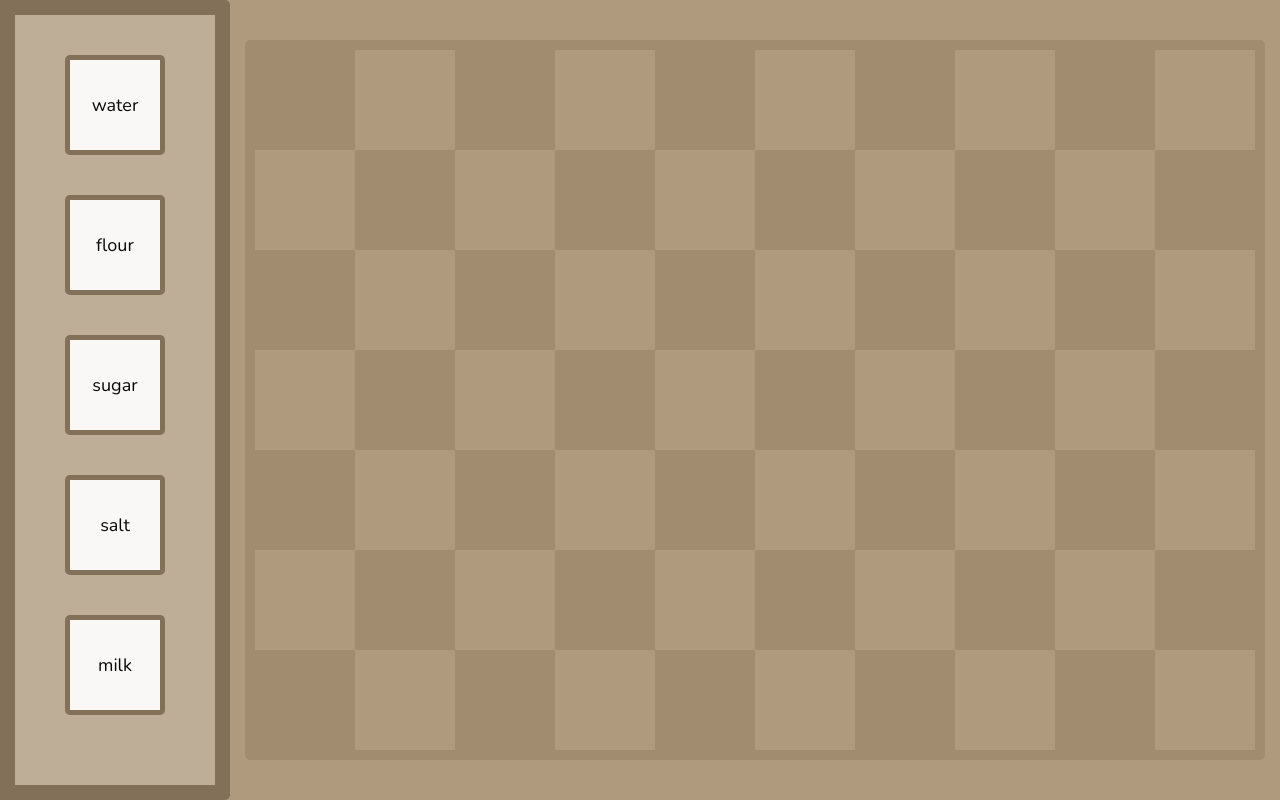
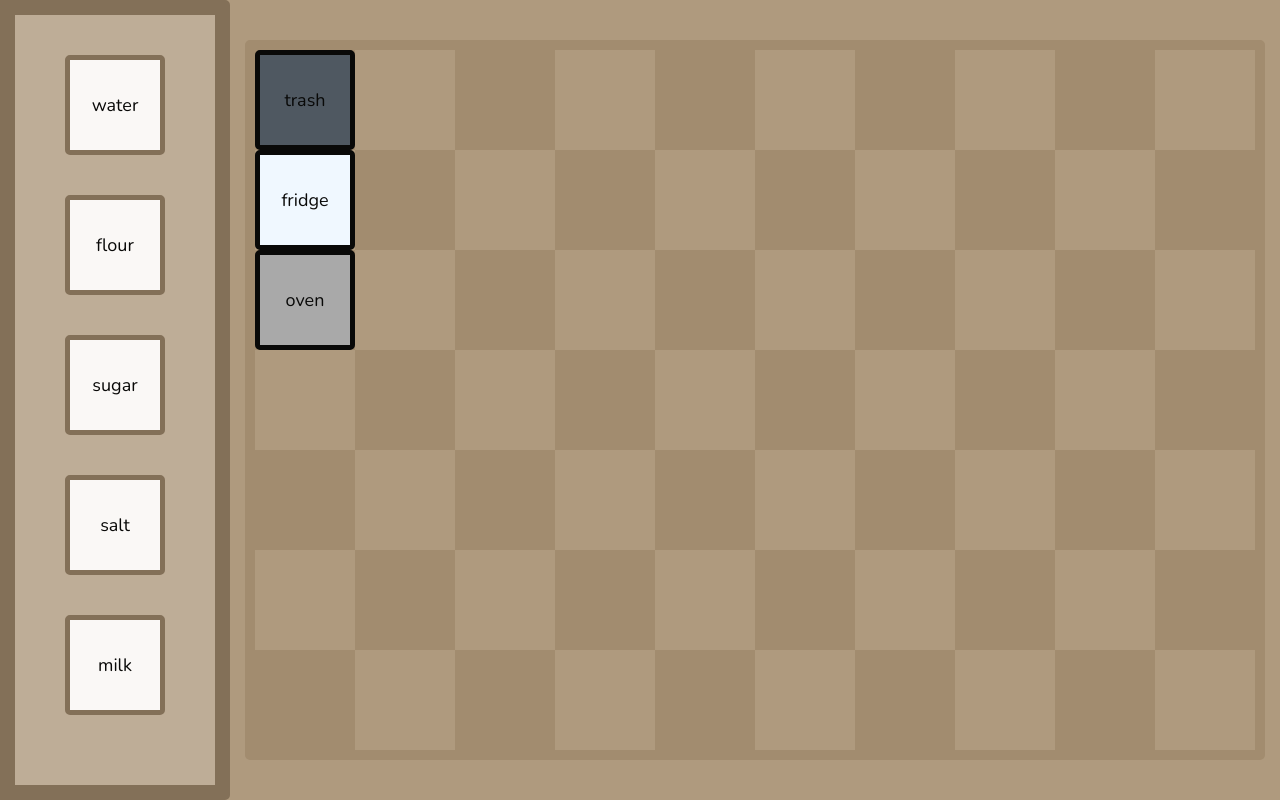
Before and after one commit to leyuh/little-chef, a React (Create React App) app: page /#/kitchen in a window 1280 px wide. Before the commit this address led to /. Built offline with nearby package versions, Linux system fonts and the light colour scheme.

Commit message:
appliances, recipes, trash

```diff
--- /dev/null
+++ b/src/components/Appliance.js
@@ -0,0 +1,18 @@
+import "../styles/Appliance.css";
+
+const Appliance = (props) => {
+    const {
+        appliance,
+        onItemClick
+    } = props;
+
+    return <div
+        id={appliance.name}
+        className={`grid-item appliance border0 text0`}
+        onClick={() => onItemClick(appliance, "appliance")}
+    >
+        <h1 className="text0">{appliance.name}</h1>
+    </div>
+}
+
+export default Appliance;
--- a/src/components/Checkerboard.js
+++ b/src/components/Checkerboard.js
@@ -6,14 +6,18 @@ import { TILE_SIZE } from "../modules/configs.js";
 import { BORDER_WIDTH } from "../modules/configs.js";
 
 import Ingredient from "./Ingredient.js";
+import Appliance from "./Appliance.js";
 
 const Checkerboard = (props) => {
     const {
         areaRef,
-        selectedIngredient,
-        setSelectedIngredient,
+        selectedItem,
+        setSelectedItem,
         workspaceIngredients,
-        setWorkspaceIngredients
+        setWorkspaceIngredients,
+        workspaceAppliances,
+        setWorkspaceAppliances,
+        onItemClick
     } = props;
 
 
@@ -55,37 +59,63 @@ const Checkerboard = (props) => {
                         width: `${TILE_SIZE}px`
                     }}
                     onClick={(e) => {
-                        if (selectedIngredient !== null) {
-                            setSelectedIngredient(null);
+                        if (selectedItem !== null) {
+                            setSelectedItem(null);
                         }
                     }}
                     onMouseEnter={(e) => {
-                        if (selectedIngredient !== null) {
+                        if (selectedItem !== null) {
                             console.log("!");
-                            setWorkspaceIngredients(prev => [...prev].map((ingredient, i) => {
-                                if (ingredient.key === selectedIngredient) {
-                                    return {
-                                        name: ingredient.name,
-                                        tile: `${x}-${y}`,
-                                        key: selectedIngredient
+                            if (selectedItem.type === "ingredient") {
+                                console.log(selectedItem, workspaceIngredients);
+                                setWorkspaceIngredients(prev => [...prev].map((ing, i) => {
+                                    if (ing.key === selectedItem.key) {
+                                        return {
+                                            name: ing.name,
+                                            tile: `${x}-${y}`,
+                                            key: selectedItem.key
+                                        }
                                     }
-                                }
-                                return ingredient;
-                            }));
+                                    return ing;
+                                }));
+                            } else if (selectedItem.type === "appliance") {
+                                setWorkspaceAppliances(prev => [...prev].map((app, i) => {
+                                    if (app.key === selectedItem.key) {
+                                        return {
+                                            name: app.name,
+                                            tile: `${x}-${y}`,
+                                            key: selectedItem.key
+                                        }
+                                    }
+                                    return app;
+                                }));
+                            }
+
                         }
                     }}
 
                 >
-                    {workspaceIngredients.filter((ingredient, i) => {
-                        return ingredient.tile === `${x}-${y}`;
-                    }).map((ingredient, i) => {
+                    {workspaceIngredients.filter((ing, i) => {
+                        return ing.tile === `${x}-${y}`;
+                    }).map((ing, i) => {
                         return <Ingredient
-                            ingredient={ingredient}
-                            generator={false}
-                            selectedIngredient={selectedIngredient}
-                            setSelectedIngredient={setSelectedIngredient}
+                            ingredient={ing}
+                            isGenerator={false}
+                            selectedItem={selectedItem}
+                            setSelectedItem={setSelectedItem}
                             workspaceIngredients={workspaceIngredients}
                             setWorkspaceIngredients={setWorkspaceIngredients}
+                            onItemClick={onItemClick}
+                            key={i}
+                        />
+                    })}
+
+                    {workspaceAppliances.filter((app, i) => {
+                        return app.tile === `${x}-${y}`;
+                    }).map((app, i) => {
+                        return <Appliance
+                            appliance={app}
+                            onItemClick={onItemClick}
                             key={i}
                         />
                     })}
--- a/src/modules/configs.js
+++ b/src/modules/configs.js
@@ -1,3 +1,29 @@
+export const DEFAULT_INGREDIENTS = [
+    "water",
+    "flour",
+    "sugar",
+    "salt",
+    "milk"
+];
+
+export const DEFAULT_APPLIANCES = [
+    {
+        name: "oven",
+        tile: `${2}-${0}`,
+        key: 0
+    },
+    {
+        name: "fridge",
+        tile: `${1}-${0}`,
+        key: 1
+    },
+    {
+        name: "trash",
+        tile: `${0}-${0}`,
+        key: 2
+    }
+];
+
 // CHECKERBOARD
 export const TILE_SIZE = 100;
 export const BORDER_WIDTH = 10;
--- /dev/null
+++ b/src/modules/ingredients.js
@@ -0,0 +1,26 @@
+const INGREDIENTS = {
+    "water": {
+        "icon": "",
+        "category": "liquids"
+    },
+    "milk": {
+        "icon": "",
+        "category": "dairy"
+    },
+    "sugar": {
+        "icon": "",
+        "category": "baking"
+    },
+    "salt": {
+        "icon": "",
+        "category": "baking"
+    },
+    "flour": {
+        "icon": "",
+        "category": "baking"
+    }
+
+
+}
+
+export default INGREDIENTS;
--- /dev/null
+++ b/src/modules/recipes.js
@@ -0,0 +1,16 @@
+const RECIPES = {
+    "yogurt": {
+        "appliance": "fridge",
+        "ingredients": ["milk", "sugar"],
+        "icon": "",
+        "category": "dairy"
+    },
+    "cheese": {
+        "appliance": undefined,
+        "ingredients": ["milk", "salt"],
+        "icon": "",
+        "category": "dairy"
+    },
+}
+
+export default RECIPES;
--- a/src/pages/Kitchen.js
+++ b/src/pages/Kitchen.js
@@ -5,24 +5,102 @@ import "../styles/Kitchen.css";
 import Checkerboard from "../components/Checkerboard.js";
 import Ingredient from "../components/Ingredient.js";
 
+import INGREDIENTS from "../modules/ingredients.js";
+import RECIPES from "../modules/recipes.js";
+
+import { DEFAULT_INGREDIENTS, DEFAULT_APPLIANCES } from "../modules/configs.js";
+
 const Kitchen = (props) => {
     const {
     } = props;
 
-    const DEFAULT_INGREDIENTS = [
-        "water",
-        "flour",
-        "sugar",
-        "salt",
-        "milk"
-    ];
 
-    const [selectedIngredient, setSelectedIngredient] = useState(null);
+    const [unlockedIngredients, setUnlockedIngredients] = useState(DEFAULT_INGREDIENTS);
+
+    const [selectedItem, setSelectedItem] = useState(null);
 
 
     const [workspaceIngredients, setWorkspaceIngredients] = useState([]);
+    const [workspaceAppliances, setWorkspaceAppliances] = useState(DEFAULT_APPLIANCES);
 
     const workspaceRef = useRef(null);
+
+    const createRecipeIfItExists = (selectedWorkspaceItem) => {
+        let sameTileIngredients = workspaceIngredients.filter((ing, i) => {
+            return ing.tile === selectedWorkspaceItem.tile;
+        })
+        let sameTileAppliance = workspaceAppliances.find(app => app.tile === selectedWorkspaceItem.tile);
+
+        console.log(sameTileIngredients);
+
+        let includesAll = (arr, values) => values.every(val => arr.includes(val));
+        console.log(sameTileAppliance);
+        let recipeName = Object.keys(RECIPES).find(recipeName => includesAll(sameTileIngredients.map(ing => ing.name), RECIPES[recipeName].ingredients) && (RECIPES[recipeName].appliance === sameTileAppliance?.name));
+
+        if (recipeName) {
+            console.log("recipe found");
+            setSelectedItem(null);
+
+            if (unlockedIngredients.indexOf(recipeName) === -1) {
+                setUnlockedIngredients(prev => [...prev, recipeName]);
+            }
+
+            setWorkspaceIngredients(prev => {
+                let newIngs = [...prev].filter((ing, i) => sameTileIngredients.indexOf(ing) === -1);
+                newIngs.push({
+                    name: recipeName,
+                    tile: selectedWorkspaceItem.tile,
+                    key: newIngs.length + workspaceAppliances.length
+                });
+                return newIngs;
+            });
+
+        }
+    }
+
+    const trashItemIfNecessary = (selectedWorkspaceItem) => {
+        let trash = workspaceAppliances.find(app => app.name === "trash");
+
+        if (selectedItem.type === "ingredient" && selectedWorkspaceItem.tile === trash.tile) {
+            setWorkspaceIngredients(prev => [...prev].filter((ing, i) => ing.key !== selectedItem.key));
+            setSelectedItem(null);
+        }
+    }
+
+    const onItemClick = (item, type, isGenerator = false) => {
+        console.log("click", selectedItem);
+        if (selectedItem === null) {
+            console.log(item.key);
+
+            let key = item.key;
+
+            if (type === "ingredient" && isGenerator) {
+                key = workspaceIngredients.length + workspaceAppliances.length;
+                console.log(key);
+                setWorkspaceIngredients(prev => [...prev, {
+                    name: item.name,
+                    tile: null,
+                    key: key
+                }]);
+            }
+
+            setSelectedItem({
+                key,
+                type
+            });
+        } else {
+            let selectedWorkspaceItem = workspaceIngredients.find(ing => ing.key === selectedItem.key);
+
+            // if ingredients on tile form recipe, create it
+            console.log(type);
+            if (type === "ingredient") {
+                createRecipeIfItExists(selectedWorkspaceItem);
+            }
+
+            // if selected item is ingredient and on same tile on trash, trash selected item
+            trashItemIfNecessary(selectedWorkspaceItem)
+        }
+    }
 
     useEffect(() => {
         console.log(workspaceIngredients);
@@ -32,17 +110,18 @@ const Kitchen = (props) => {
 
         <div id="ingredients-div" className="bg4 border1">
             <ul id="ingredients-list">
-                {DEFAULT_INGREDIENTS.map((val, i) => { return {
+                {unlockedIngredients.map((val, i) => { return {
                     name: val
                 }}).map((ing, i) => {
                     return <li className="ingredient-li" key={i}>
                         <Ingredient
                             ingredient={ing}
-                            generator={true}
-                            selectedIngredient={selectedIngredient}
-                            setSelectedIngredient={setSelectedIngredient}
+                            isGenerator={true}
+                            selectedItem={selectedItem}
+                            setSelectedItem={setSelectedItem}
                             workspaceIngredients={workspaceIngredients}
                             setWorkspaceIngredients={setWorkspaceIngredients}
+                            onItemClick={onItemClick}
                         />
                     </li>
                 })}
@@ -52,10 +131,13 @@ const Kitchen = (props) => {
         <div id="workspace" ref={workspaceRef}>
             <Checkerboard
                 areaRef={workspaceRef}
-                selectedIngredient={selectedIngredient}
-                setSelectedIngredient={setSelectedIngredient}
+                selectedItem={selectedItem}
+                setSelectedItem={setSelectedItem}
                 workspaceIngredients={workspaceIngredients}
                 setWorkspaceIngredients={setWorkspaceIngredients}
+                workspaceAppliances={workspaceAppliances}
+                setWorkspaceAppliances={setWorkspaceAppliances}
+                onItemClick={onItemClick}
             />
         </div>
 
--- /dev/null
+++ b/src/styles/Appliance.css
@@ -0,0 +1,11 @@
+#oven {
+    background-color: rgb(169, 169, 169);
+}
+
+#fridge {
+    background-color: aliceblue;
+}
+
+#trash {
+    background-color: rgb(79, 88, 97);
+}
--- a/src/styles/Kitchen.css
+++ b/src/styles/Kitchen.css
@@ -50,3 +50,26 @@
     top: 0px;
     left: 0px;
 }
+
+.grid-item {
+    height: 100%;
+    width: 100%;
+    position: relative;
+    display: flex;
+    border-radius: 5px;
+    border-width: 5px;
+    border-style: solid;
+    overflow: hidden;
+    justify-content: center;
+    align-items: center;
+    box-sizing: border-box;
+}
+
+.grid-item > h1 {
+    font-size: 18px;
+    font-weight: 400;
+}
+
+.grid-item:hover {
+    cursor: grab;
+}
```
Also changed, not shown: src/components/Ingredient.js (+7 -23 lines), src/styles/Ingredient.css (deleted, +0 -22 lines), src/styles/App.css (line endings or trailing spaces).
